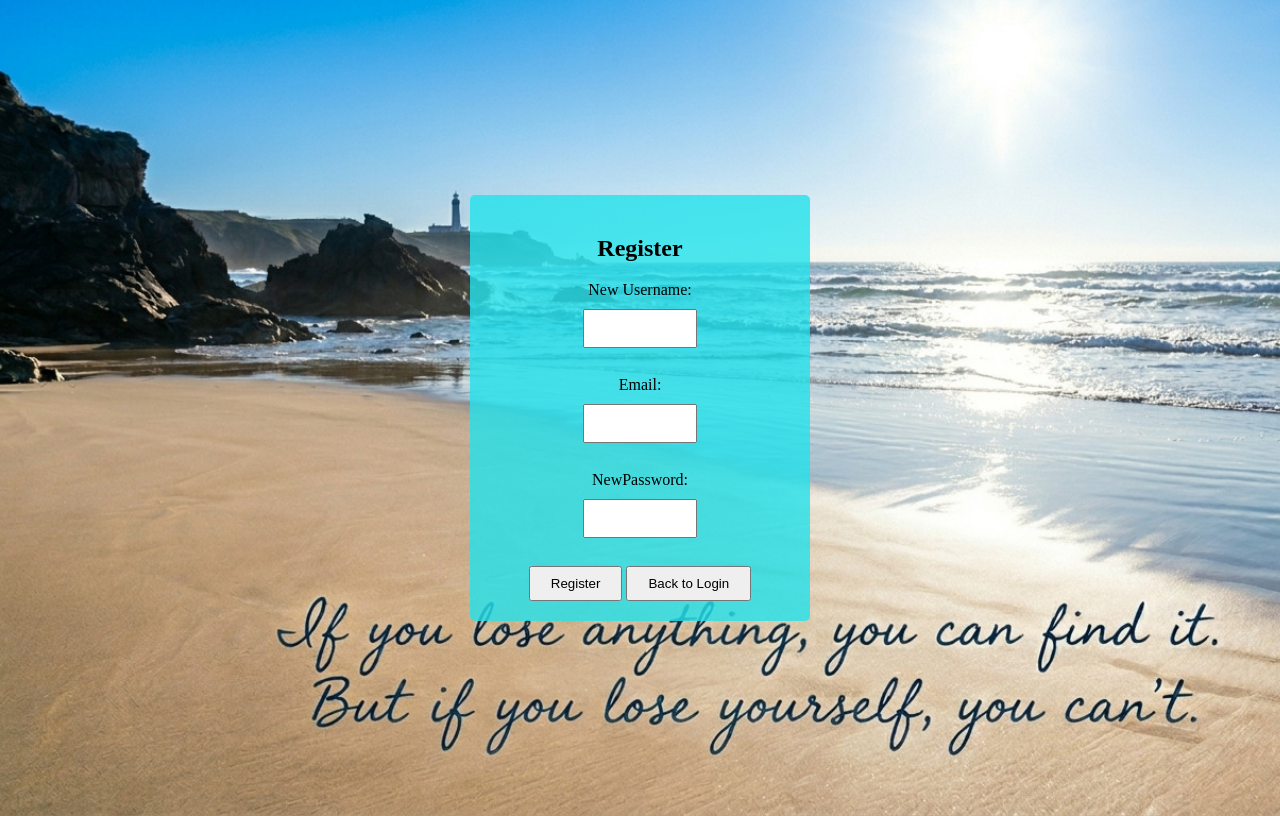
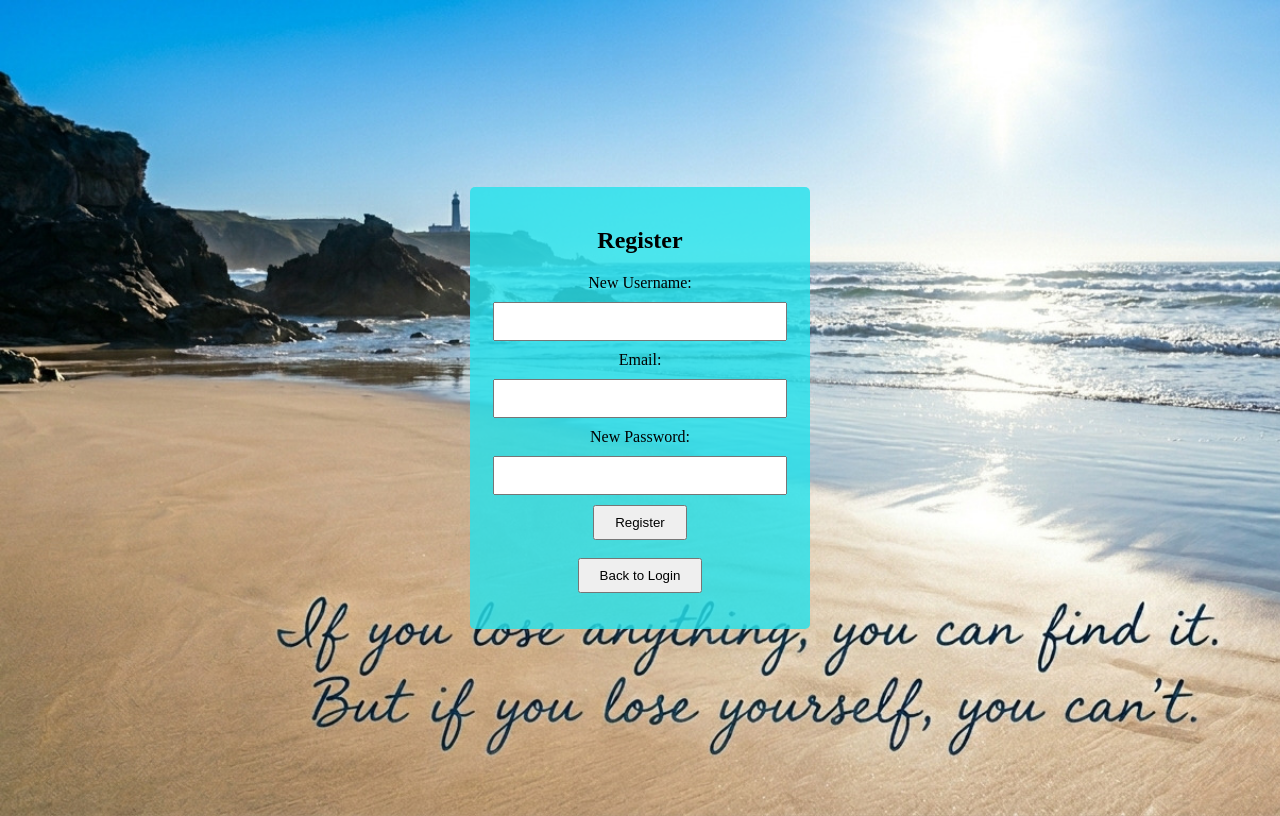
Before and after one commit to KAgen773/FINDORA-G028, a Flask app: page / in a window 1280 px wide. Run offline with Flask 3, Linux system fonts and the light colour scheme.

Commit message:
editted vision

```diff
--- a/templates/index.html
+++ b/templates/index.html
@@ -21,40 +21,61 @@ body{
     border-radius: 5px;
     width:300px;
     text-align:center;
-    button:hover{background-color: rgb(39, 186, 231);color: bisque;}
 }
 input{
-    width: 90px;
+    width: 90%;
     padding: 10px;
     margin: 10px auto;
 }
 button{
     padding: 8px 20px;
+}
 
-}
-Register{background-color: rgba(35, 227, 237, 0.8);
-    padding: 20px;
-    border-radius: 5px;
-    width:300px;
-    text-align:center;
-    button:hover{background-color: rgb(0, 229, 255);color: bisque;}
+#successMsg {
+    color: green;
+    font-weight: bold;
+    margin-top: 10px;
 }
 </style>
 </head>
+
 <body>
-   <div class="login-container">
-    <form class="login-box" action="register.php" method="post">
+
+<div class="login-container">
+    <form class="login-box" onsubmit="return showSuccess(event)">
         <h2>Register</h2>
-        <label> New Username:</label><br>
-        <input type="text" name="username" required><br><br>
+
+        <label>New Username:</label><br>
+        <input type="text" id="username" required><br>
+
         <label>Email:</label><br>
-        <input type="email" name="email" required><br><br>
-        <label>NewPassword:</label><br>
-        <input type="password" name="password" required><br><br>
-        <button type="submit">Register</button></body>
+        <input type="email" required><br>
 
-        <button type="button" onclick="window.location.href='Mainpage.html'">Back to Login</button>
+        <label>New Password:</label><br>
+        <input type="password" required><br>
+
+        <button type="submit">Register</button><br><br>
+
+        <button type="button" onclick="window.location.href='Mainpage.html'">
+            Back to Login
+        </button>
+
+        <p id="successMsg"></p>
     </form>
-    </div>
+</div>
+
+<script>
+function showSuccess(event) {
+    event.preventDefault(); // stop reload
+
+    let user = document.getElementById("username").value;
+
+    document.getElementById("successMsg").textContent =
+        "✅ Successfully registered, " + user + "!";
+
+    return false;
+}
+</script>
+
 </body>
 </html>
```
